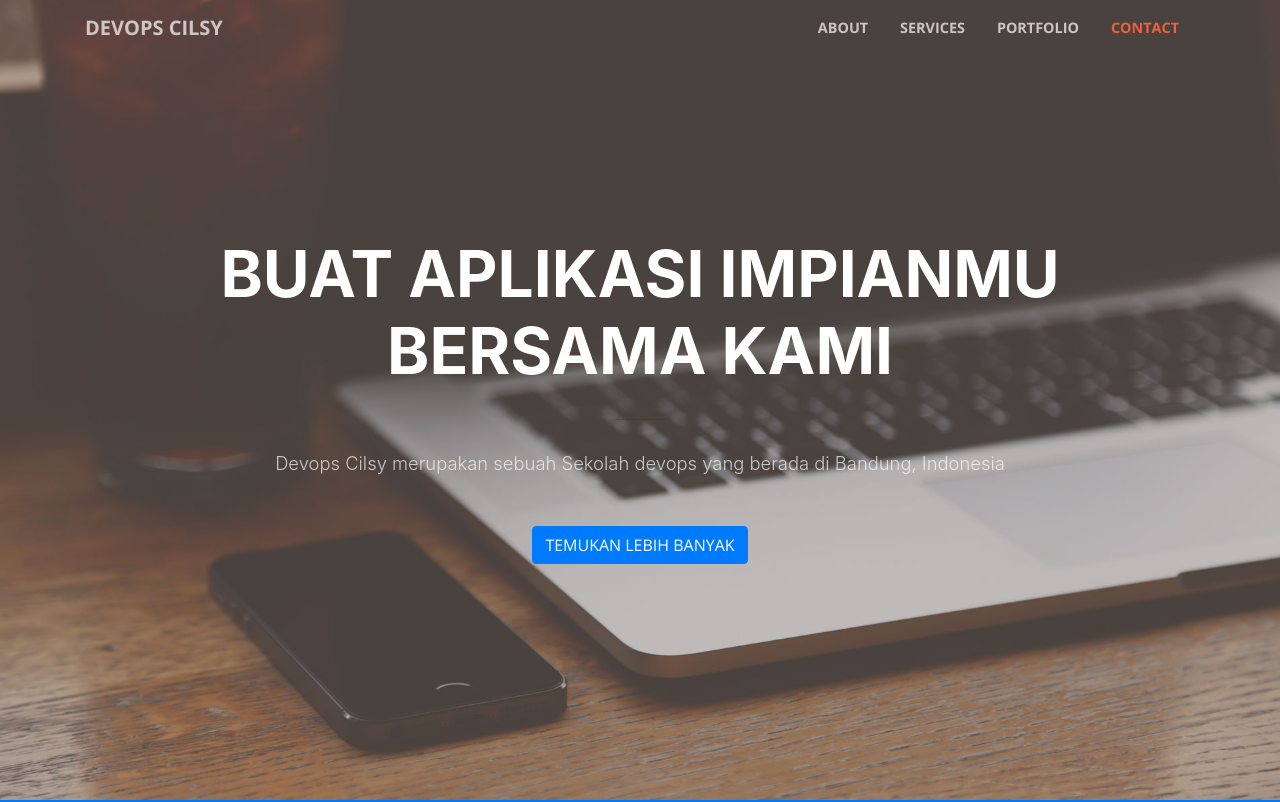
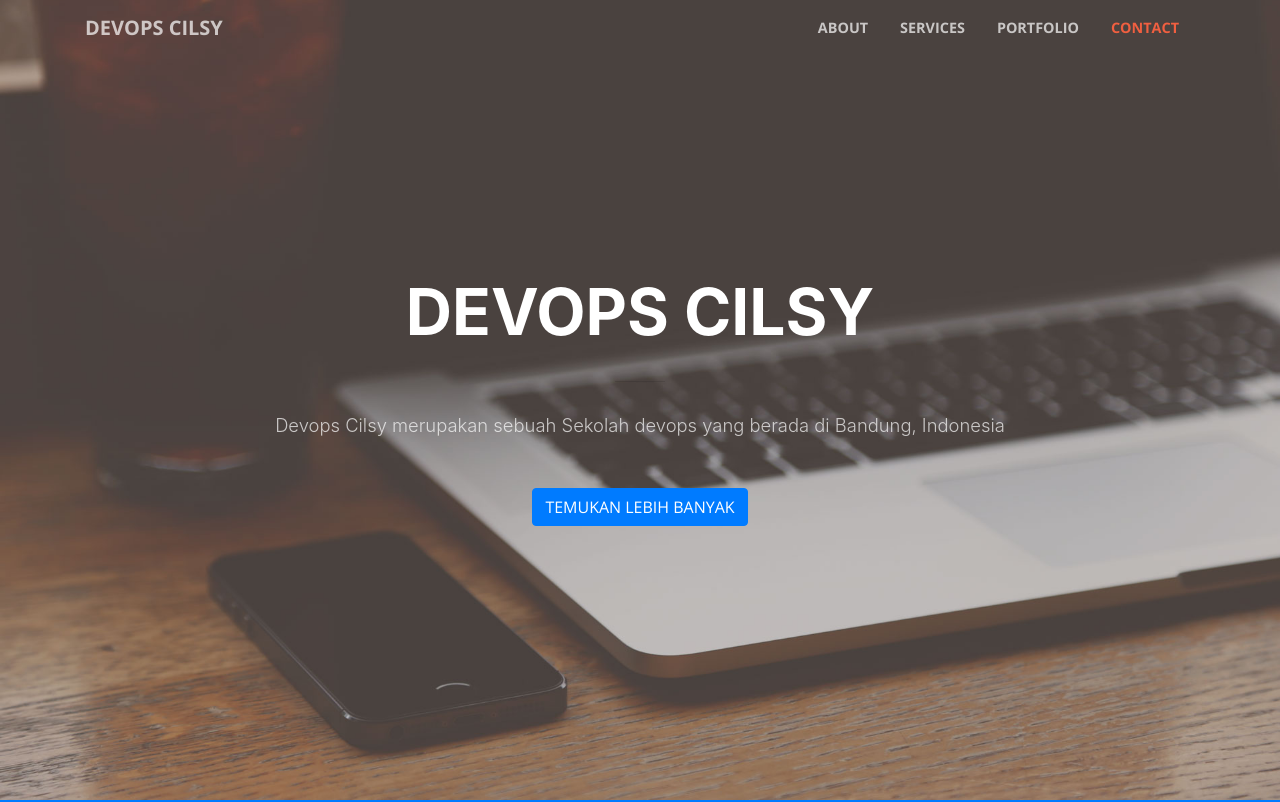
Before and after one commit to yogi-indragiri/landing-cilsy, a website with bundled scripts: page index.html in a window 1280 px wide. Shown: the top 802 px of the page. Built offline with nearby package versions, Linux system fonts and the light colour scheme.

Commit message:
update lagi

```diff
--- a/index.html
+++ b/index.html
@@ -8,7 +8,7 @@
   <meta name="description" content="">
   <meta name="author" content="">
 
-  <title>Tekkadan Software Development</title>
+  <title>Sekolah Devops Cilsy</title>
 
   <!-- Bootstrap core CSS -->
   <link href="vendor/bootstrap/css/bootstrap.min.css" rel="stylesheet">
@@ -59,7 +59,7 @@
       <div class="row">
         <div class="col-lg-10 mx-auto">
           <h1 class="text-uppercase">
-            <strong>Buat Aplikasi Impianmu bersama kami</strong>
+            <strong>Devops Cilsy</strong>
           </h1>
           <hr>
         </div>
```
